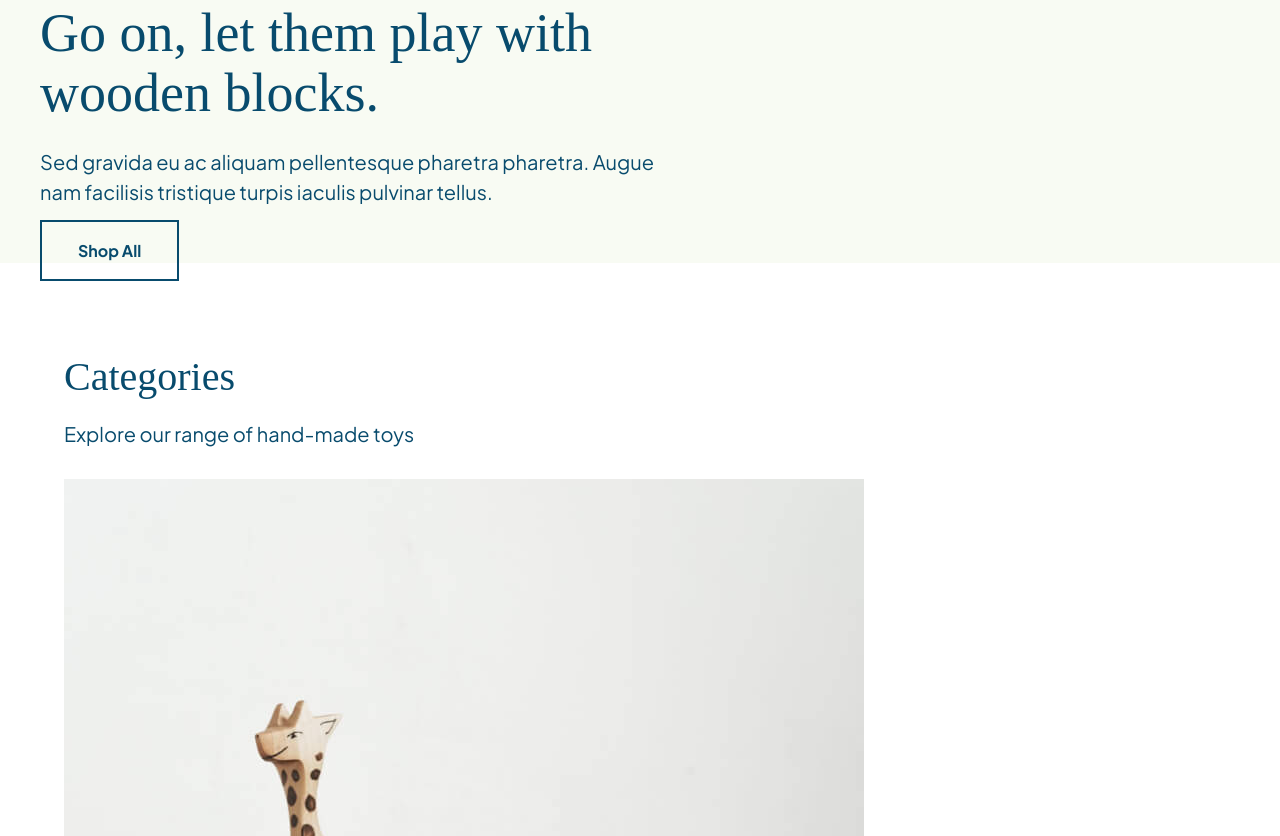
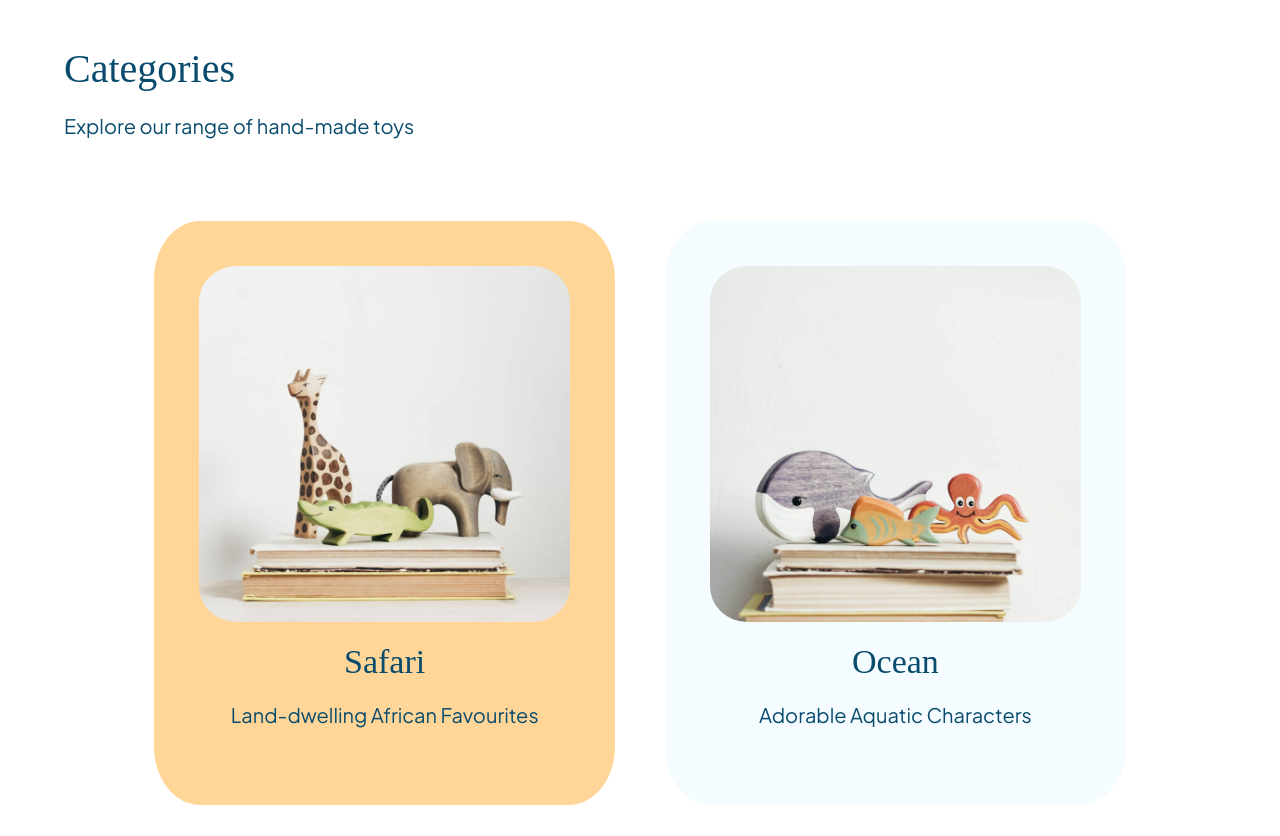
Before and after one commit to Justinng26/ecommerce-store, a plain HTML site: page index.html in a window 1280 px wide. Shown: the part 984-1820 px from the top of the page. Drawn offline with Linux system fonts and the light colour scheme; files whose address does not match are found by name; a web font is replaced by a local one.

Commit message:
styled the categories

```diff
--- a/index.html
+++ b/index.html
@@ -102,7 +102,7 @@
 					</li>
 					<li class="items itemTwo">
 						<a href="">
-							<img src="/assets/ocean-trio.jpg" alt="sea animal toy">
+							<img src="./assets/ocean-trio.jpg" alt="sea animal toy">
 							<h4>Ocean</h4>
 							<p>Adorable Aquatic Characters</p>
 						</a>
--- /dev/null
+++ b/styles/sass/partials/_categories.scss
@@ -0,0 +1,40 @@
+@use "./variables";
+
+.categoryGallery {
+    display: flex;
+    flex-wrap: wrap;
+    justify-content: center;
+    .items {
+        width: 40%;
+        margin: 50px 25px 25px;
+        border-radius: 10%;
+        padding: 45px;
+        text-align: center;
+        transition: 0.2s ease;
+        display: flex;
+        flex-direction: column;
+        a {
+            &:hover,
+            &:focus {
+                transform: scale(0.95);
+            }
+        }
+        img {
+            border-radius: 10%;
+            margin-bottom: 20px;
+        }
+    }
+
+    .itemOne{
+        background: variables.$quinary;
+    }
+    .itemTwo{
+        background: variables.$secondary;
+    }
+    .itemThree{
+        background: variables.$tertiary;
+    }
+    .itemFour{
+        background: variables.$quaternary;
+    }
+}
--- a/styles/sass/partials/_header.scss
+++ b/styles/sass/partials/_header.scss
@@ -11,7 +11,7 @@ header{
     }
 
     .headerContentContainer {
-        width: 55%;
+        width: 45%;
         padding: 0 40px;
     }
 
--- a/styles/sass/partials/_variables.scss
+++ b/styles/sass/partials/_variables.scss
@@ -3,7 +3,7 @@
 // secondary (light blue): #f4fcff;
 // tertiary (green): #f8fbf3;
 // quaternary (pink): #fff5f5;
-// quinary (orange): #ffd698;
+// quinary (orange):
 // pastel blue: #d3f0f9
 // white: #fff;
 
@@ -13,6 +13,7 @@ $primary: #084b6d;
 $secondary:#f4fcff;
 $tertiary: #f8fbf3;
 $quaternary: #fff5f5;
+$quinary:#ffd698;
 $pastelBlue:#d3f0f9;
 $solidWhite:#fff;
 
--- a/styles/sass/styles.scss
+++ b/styles/sass/styles.scss
@@ -4,6 +4,7 @@
 @use "./partials/global";
 @use "./partials/nav";
 @use "./partials/header";
+@use "./partials/categories";
 
 
 // COLOURS:
```
Also changed, not shown: styles/styles.css.
